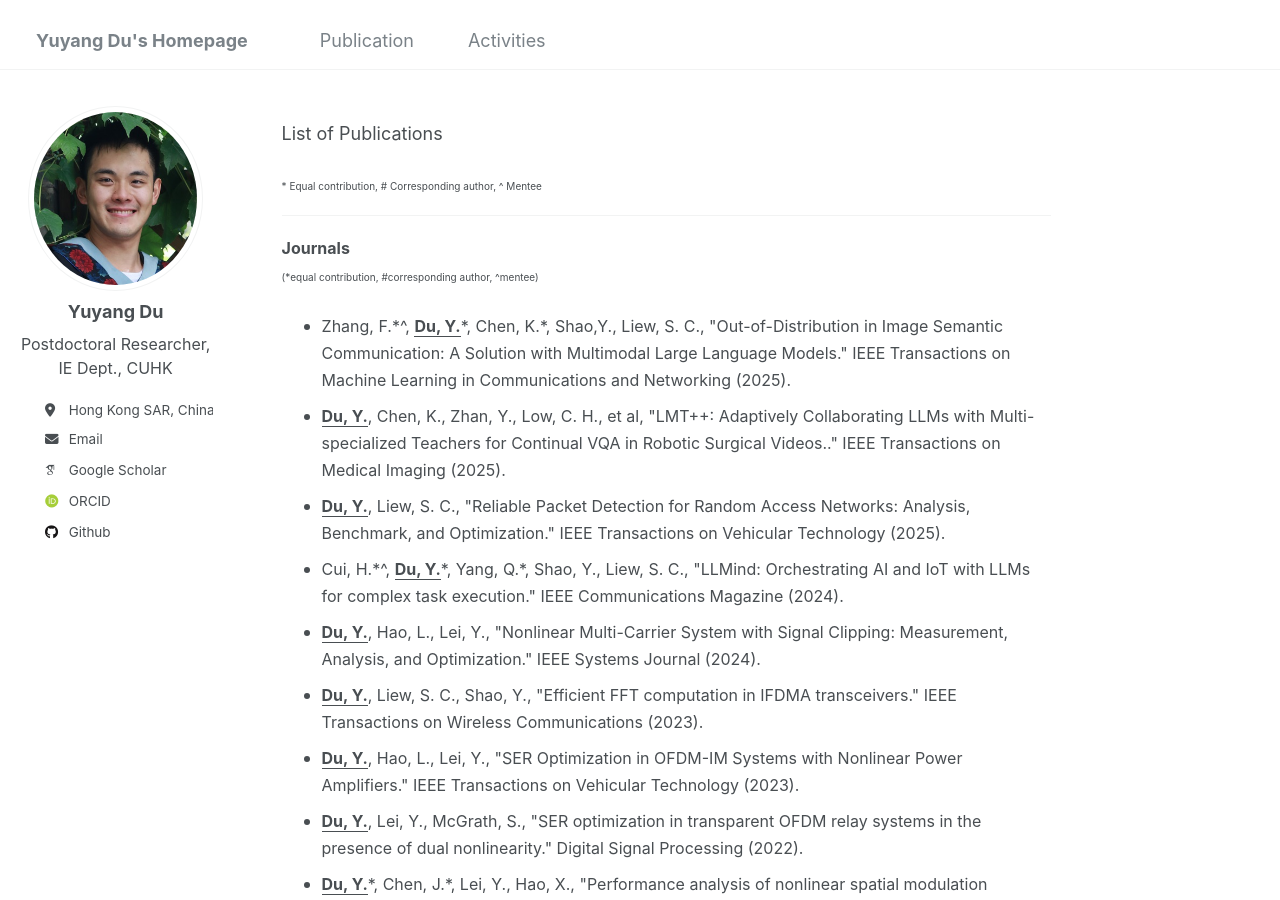
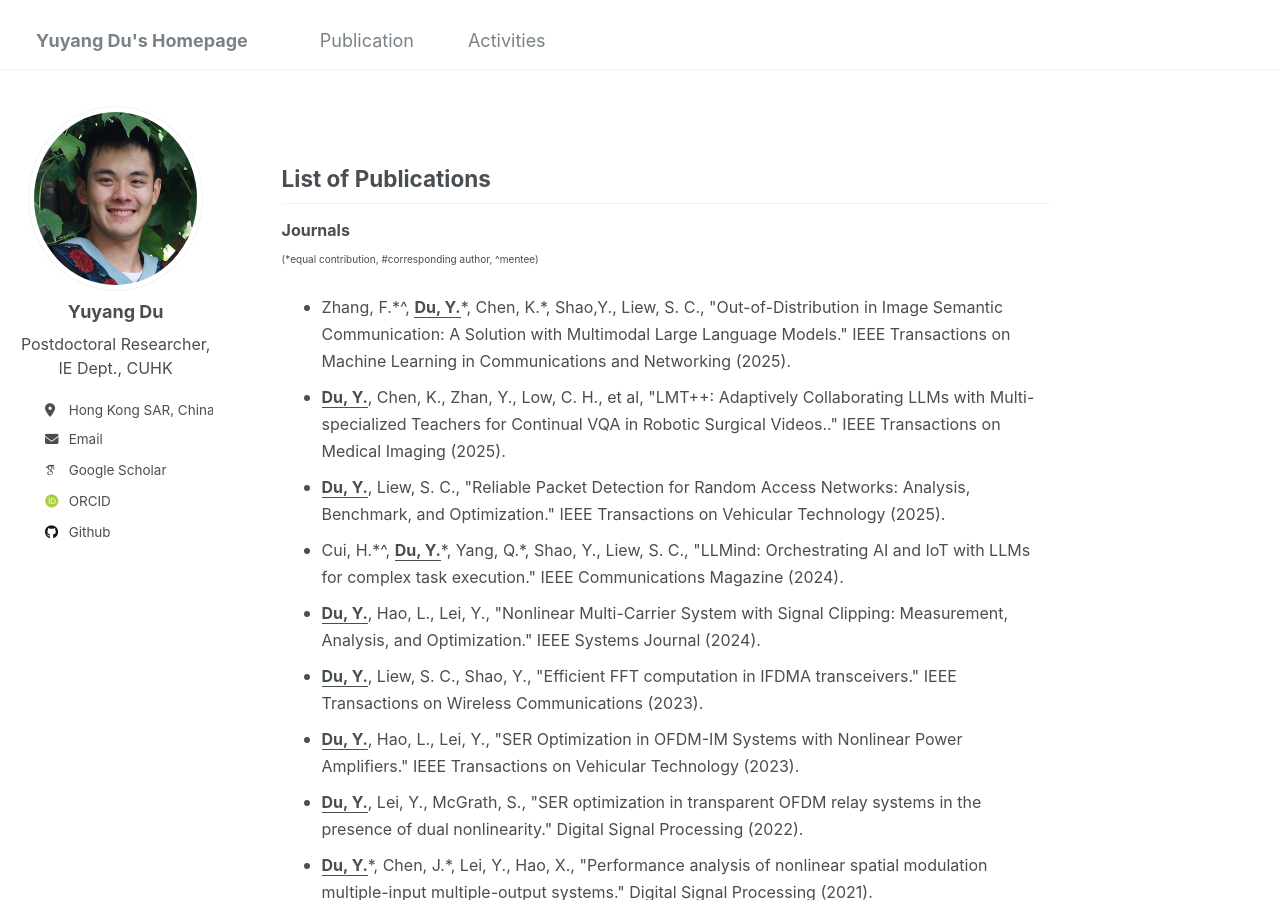
Before and after one commit to yuyangdu01/yuyangdu01.github.io, a Jekyll site: the page built from _pages/markdown.md, in a window 1280 px wide and 900 px high. Built offline with Jekyll 4.4.1, drawn with Linux system fonts in a browser that asks for light colours; some web fonts are replaced.

Commit message:
Update markdown.md

```diff
--- a/_pages/markdown.md
+++ b/_pages/markdown.md
@@ -8,7 +8,6 @@ redirect_from:
 ---
 
 List of Publications <font size=3></font>
-<font size=1>* Equal contribution, # Corresponding author, ^ Mentee</font>
 ------
 **<font size=3>Journals</font>** <br><font size=1>(*equal contribution, #corresponding author, ^mentee)</font>
 * <font size=3>Zhang, F.*^, <b><u>Du, Y.</u></b>*, Chen, K.*, Shao,Y., Liew, S. C., "Out-of-Distribution in Image Semantic Communication: A Solution with Multimodal Large Language Models." IEEE Transactions on Machine Learning in Communications and Networking (2025).</font>
```
